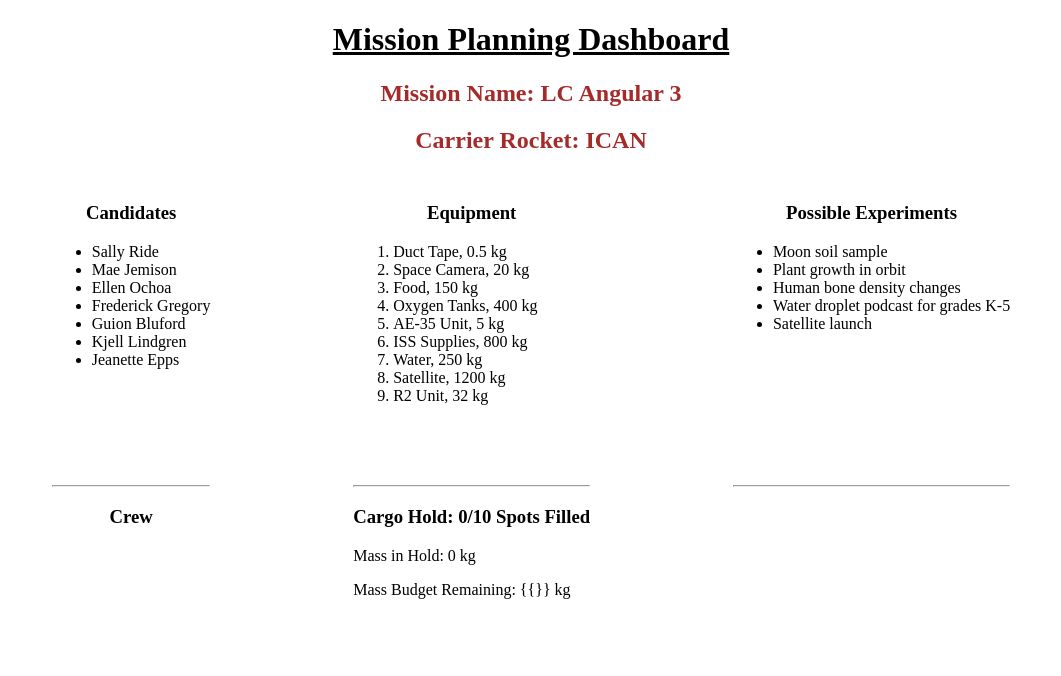
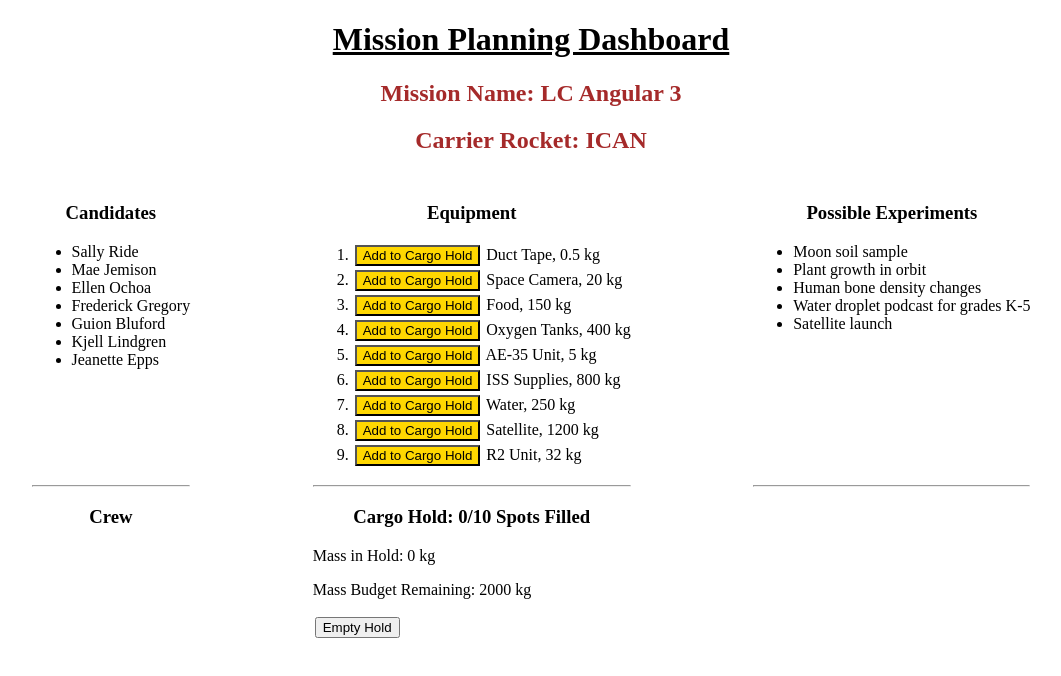
Before and after one commit to amitchell05/angular-lc101-mission-planner-one, an Angular app: page / in a window 1280 px wide. Shown: the top 676 px of the page, without its empty margins (109-1170 px from the left). Built offline with nearby package versions, Linux system fonts and the light colour scheme.

Commit message:
complete part 1 of studio 3

```diff
--- a/src/app/equipment/equipment.component.css
+++ b/src/app/equipment/equipment.component.css
@@ -13,5 +13,13 @@ h3 {
 }
 
 /* Add an 'active' class to style the background of the 'Add to Cargo Hold' buttons. */
+.active {
+  background-color: gold;
+}
 
 /* Add the 'nearMaxMass' class style here: */
+.nearMaxMass {
+  font-style: italic;
+  font-weight: bold;
+  color: red;
+}
--- a/src/app/equipment/equipment.component.html
+++ b/src/app/equipment/equipment.component.html
@@ -2,7 +2,19 @@
   <h3>Equipment</h3>
   <ol>
     <li *ngFor="let item of equipmentItems">
-      <!-- "Add to Cargo Hold" button goes here. -->
+      <button
+        (click)="addItem(item)"
+        [class.active]="
+          cargoHold.length < maxItems &&
+          cargoMass + item.mass <= maximumAllowedMass
+        "
+        [disabled]="
+          cargoHold.length === maxItems ||
+          cargoMass + item.mass > maximumAllowedMass
+        "
+      >
+        Add to Cargo Hold
+      </button>
       {{ item.name }}, {{ item.mass }} kg
     </li>
   </ol>
@@ -16,6 +28,8 @@
     <li *ngFor="let equipment of cargoHold">{{ equipment.name }}</li>
   </ol>
   <p>Mass in Hold: {{ cargoMass }} kg</p>
-  <p>Mass Budget Remaining: {{<!-- Calculate mass remaining here. -->}} kg</p>
-  <!-- Add the "Empty Hold" button here. -->
+  <p [class.nearMaxMass]="maximumAllowedMass - cargoMass <= 200">
+    Mass Budget Remaining: {{ maximumAllowedMass - cargoMass }} kg
+  </p>
+  <button (click)="cargoHold = []; cargoMass = 0">Empty Hold</button>
 </div>
--- a/src/app/equipment/equipment.component.ts
+++ b/src/app/equipment/equipment.component.ts
@@ -27,4 +27,9 @@ export class EquipmentComponent implements OnInit {
   ngOnInit(): void {}
 
   // Code your addItem function here:
+  addItem(item: object) {
+    this.cargoHold.push(item);
+    this.cargoMass += item['mass'];
+    return this.maximumAllowedMass - this.cargoMass >= 200;
+  }
 }
```
